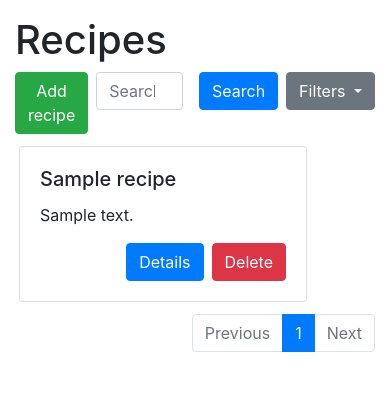
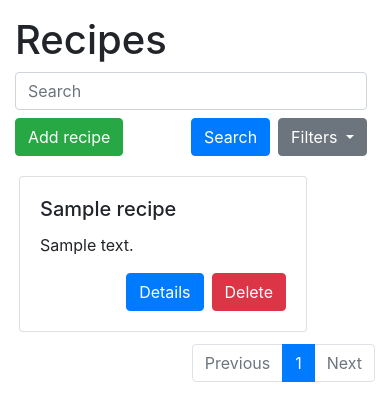
Before and after one commit to lassilaiho/tsoha-2020, a Flask app: page /recipes in a window 390 px wide. Shown: the part 56-476 px from the top of the page. Run offline with Flask 2, Linux system fonts and the light colour scheme; a user stored in the database is signed in; tables that the repository leaves empty hold one stand-in row (values such as "Sample post"); some libraries are stand-ins or nearby versions.

Commit message:
Make recipe search more mobile friendly

```diff
--- a/app/templates/recipes/index.html
+++ b/app/templates/recipes/index.html
@@ -5,39 +5,46 @@
 
 {% block body %}
 <h1>Recipes</h1>
-<form id="search-form" class="form-inline flex-nowrap align-items-start"
-    method="GET" action="{{ url_for('get_recipes') }}" onsubmit="onSearch()">
-    <a class="btn btn-success mr-auto" href="{{ url_for('create_recipe') }}">
+<form id="search-form" class="form-inline align-items-start" method="GET"
+    action="{{ url_for('get_recipes') }}" onsubmit="onSearch()">
+    <a class="btn btn-success mb-2 d-none d-sm-inline"
+        href="{{ url_for('create_recipe') }}">
         Add recipe
     </a>
-    {{ form.query(class="form-control mx-2", placeholder=form.query.label.text) }}
+    {{ form.query(class="form-control ml-auto mb-2 mr-2", placeholder=form.query.label.text) }}
     {{ form.page(class="d-none", value=1) }}
-    <button type="submit" class="btn btn-primary ml-2">
+    <a class="btn btn-success mb-2 d-sm-none"
+        href="{{ url_for('create_recipe') }}">
+        Add recipe
+    </a>
+    <span class="d-flex flex-nowrap ml-auto ml-md-0 mr-2">
+        <button type="submit" class="btn btn-primary mr-2">
             Search
         </button>
-    <div class="dropdown ml-2">
+        <div class="dropdown">
             <button class="btn btn-secondary dropdown-toggle" type="button"
                 data-toggle="dropdown">
                 Filters
             </button>
-        <div class="dropdown-menu p-2 search-filters"
+            <div class="dropdown-menu dropdown-menu-right p-2 search-filters"
                 onclick="stopPropagation(event)">
                 <div class="d-flex flex-column align-items-start">
                     <div class="form-check">
                         {{ form.no_name(class="form-check-input") }}
-                    {{ form.no_name.label }}
+                        {{ form.no_name.label(class="w-100") }}
                     </div>
                     <div class="form-check">
                         {{ form.no_description(class="form-check-input") }}
-                    {{ form.no_description.label }}
+                        {{ form.no_description.label(class="w-100") }}
                     </div>
                     <div class="form-check">
                         {{ form.no_steps(class="form-check-input") }}
-                    {{ form.no_steps.label }}
+                        {{ form.no_steps.label(class="w-100") }}
                     </div>
                 </div>
             </div>
         </div>
+    </span>
     {% if form.query.data %}
     <button type="submit" class="btn btn-secondary ml-2" onclick="showAll()">
         Show all
```
Lines whose indentation alone changed are shown as unchanged.
